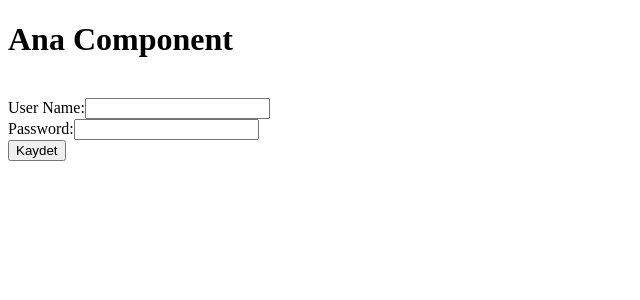
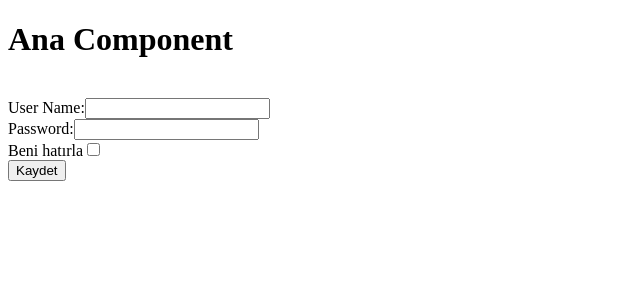
Before and after one commit to atillakalay/TurkcellAngularCourse, an Angular app in the folder angularapp/: page / in a window 1280 px wide. Shown: the top 300 px of the page, without its empty margins (0-640 px from the left). Built offline with nearby package versions, Linux system fonts and the light colour scheme.

Commit message:
Template Driven Forms Part 3 course has been completed.

```diff
--- a/angularapp/src/app/forms/template-driven/template-driven.component.html
+++ b/angularapp/src/app/forms/template-driven/template-driven.component.html
@@ -1,9 +1,12 @@
 <form #saveForm="ngForm" (ngSubmit)="save(saveForm)">
   <label for="userName">User Name:</label>
   <input type="text" name="userName" id="userName" [ngModel]="loginModel.userName">
-<br>
+  <br>
   <label for="password">Password:</label>
   <input type="password" name="password" id="password" [ngModel]="loginModel.password">
   <br>
+  <label for="rememberMe">Beni hatırla</label>
+ <input type="checkbox" name="rememberMe" [ngModel]="loginModel.rememberMe">
+  <br>
   <button type="submit">Kaydet</button>
 </form>
--- a/angularapp/src/app/forms/template-driven/template-driven.component.ts
+++ b/angularapp/src/app/forms/template-driven/template-driven.component.ts
@@ -9,12 +9,14 @@ import { NgForm } from '@angular/forms';
 export class TemplateDrivenComponent {
 
   loginModel: loginModel
+  loginModel2: loginModelC
 
   constructor() {
-    this.loginModel = { userName: "", password: "" }
+    this.loginModel = { userName: "", password: "", rememberMe: false }
+    this.loginModel2 = new loginModelC()
   }
 
-  save(form:NgForm) {
+  save(form: NgForm) {
     console.log(this.loginModel)
   }
 
@@ -23,4 +25,15 @@ export class TemplateDrivenComponent {
 interface loginModel {
   userName: string
   password: string
+  rememberMe: boolean
 }
+class loginModelC {
+  userName?: string
+  password?: string
+  rememberMe?: boolean
+  // constructor(userName: string, password: string, rememberMe: boolean) {
+  //   this.userName = userName
+  //   this.password = password
+  //   this.rememberMe = rememberMe
+  // }
+}
```
